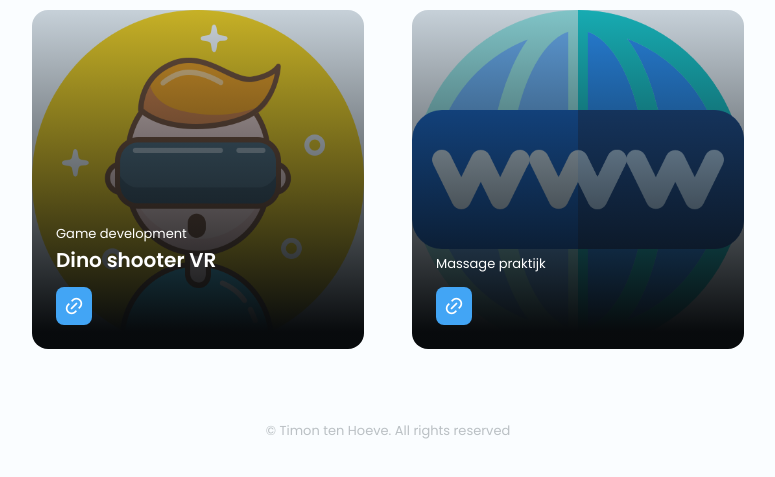
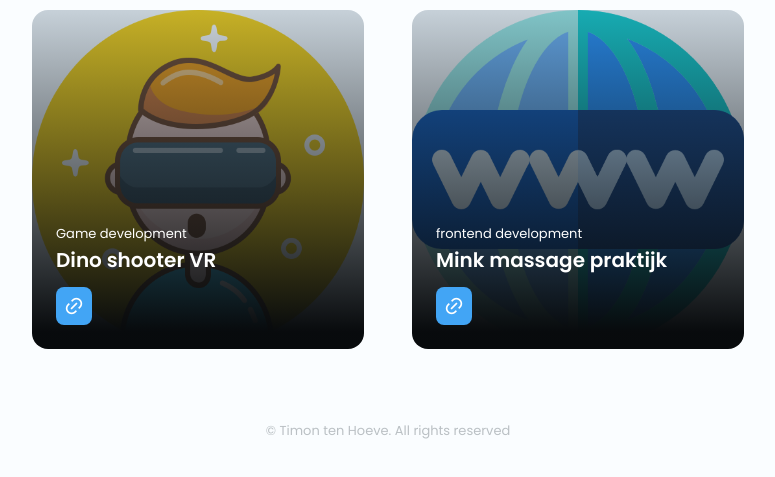
Before and after one commit to yolotimon/portfolio, a plain HTML site: page index.html in a window 1280 px wide. Shown: the part 949-1426 px from the top of the page, without its empty margins (252-1027 px from the left). Drawn offline with nearby package versions, Linux system fonts and the light colour scheme.

Commit message:
Update index.html

```diff
--- a/index.html
+++ b/index.html
@@ -140,8 +140,8 @@
 
                             <div class="projects__modal">
                                 <div>
-                                    <span class="projects__subtitle">Massage praktijk</span>
-                                    <h3 class="projects__title"></h3>
+                                    <span class="projects__subtitle">frontend development</span>
+                                    <h3 class="projects__title">Mink massage praktijk</h3>
                                     <a href="https://minkmassagepraktijk.nl/home.html" target="_blank" class="projects__button button button__small">
                                         <i class="ri-link"></i>
                                     </a>
```
